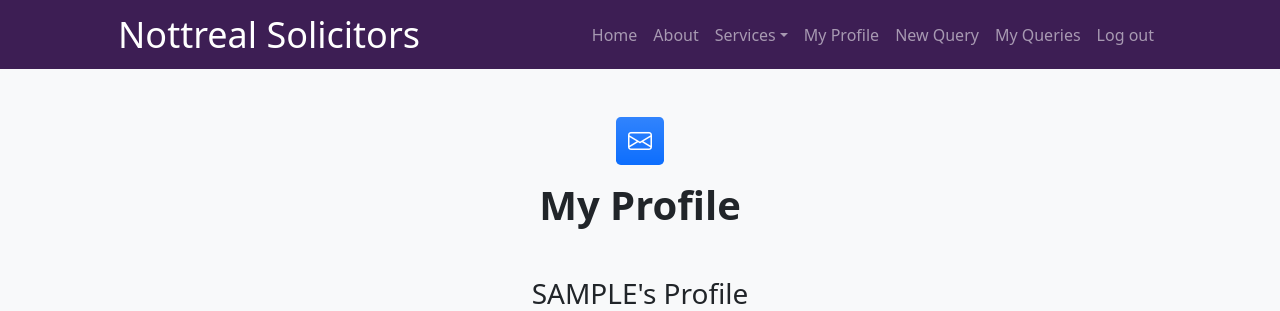
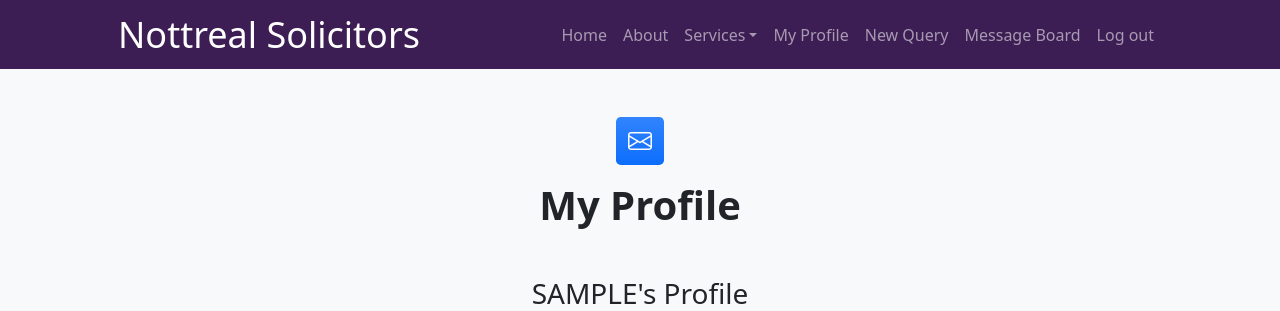
Before and after one commit to MAziz-0/Legal_site, a Flask app: page /profile/1 in a window 1280 px wide. Shown: the top 311 px of the page. Run offline with Flask 2, Linux system fonts and the light colour scheme; the visitor is signed in with stand-in values (Sample User, id 1); a database or web service that is not in the repository returns one stand-in record (values such as "Sample title"); some libraries are stand-ins or nearby versions.

Commit message:
Changed nav link

```diff
--- a/templates/profile.html
+++ b/templates/profile.html
@@ -53,7 +53,7 @@
                     {% if session.user %}
                     <li class="nav-item"><a class="nav-link" href="{{ url_for('profile', username=session['user']) }}">My Profile</a></li>
                     <li class="nav-item"><a class="nav-link" href="{{ url_for('add_question') }}">New Query</a></li>
-                    <li class="nav-item"><a class="nav-link" href="{{ url_for('task') }}">My Queries</a></li>
+                    <li class="nav-item"><a class="nav-link" href="{{ url_for('task') }}">Message Board</a></li>
                     <li class="nav-item"><a class="nav-link" href="{{ url_for('logout') }}">Log out</a></li>
 
                     {% else %}
```
